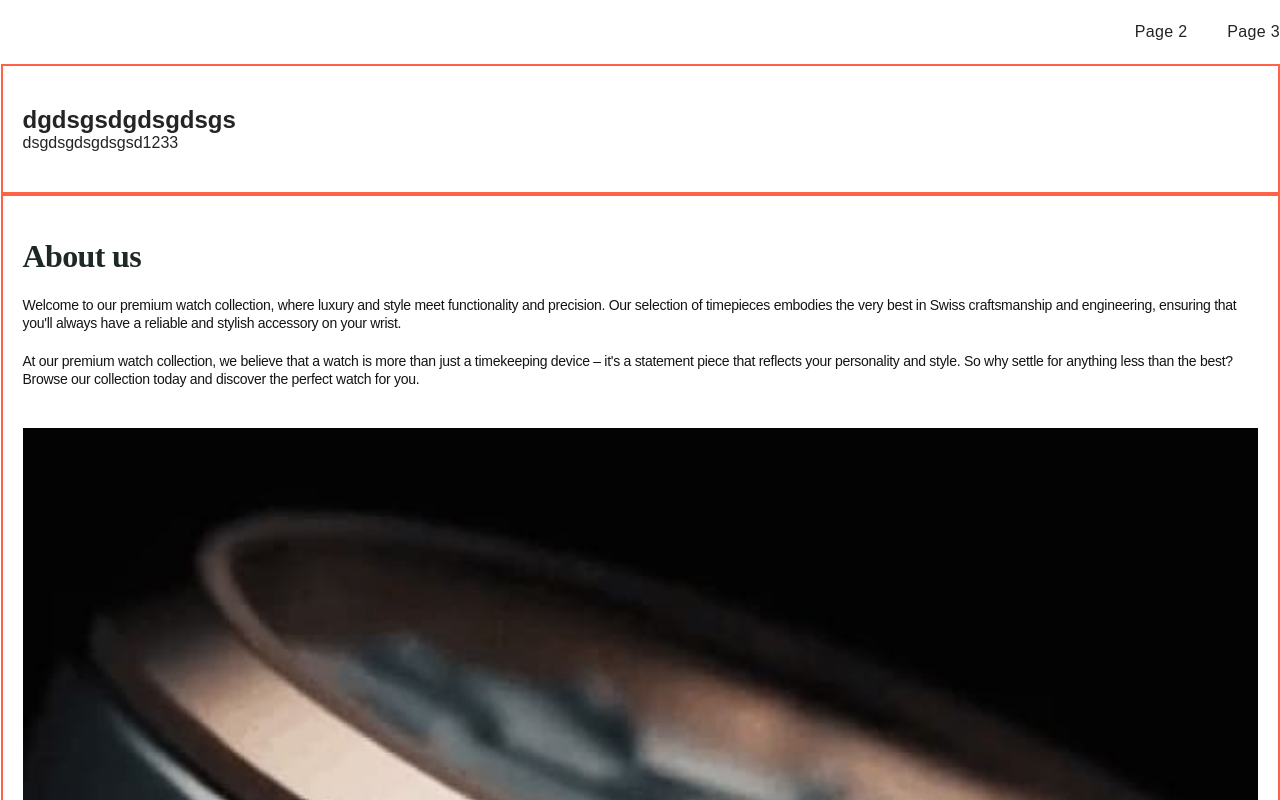
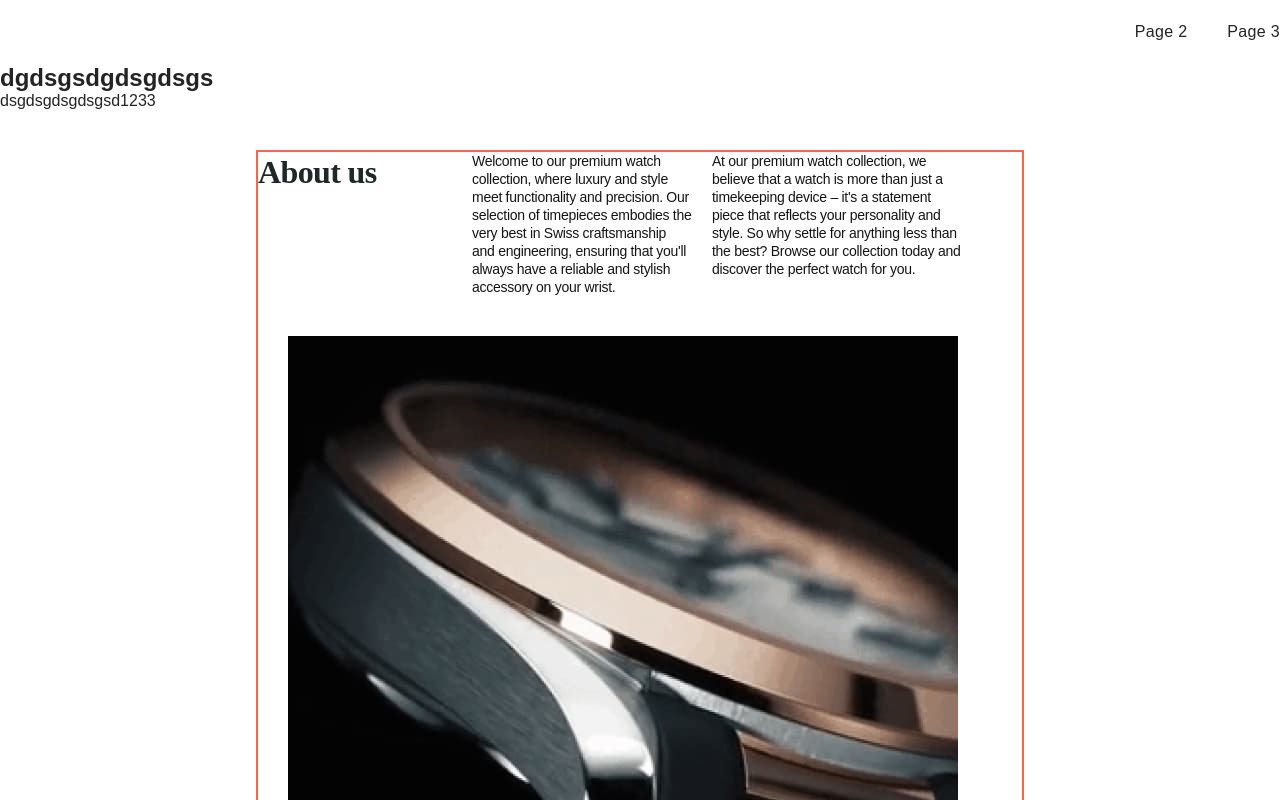
Before and after one commit to VitiukVV/project-wristwatch, a website built with Vite: page src/index.html in a window 1280 px wide. Shown: the top 800 px of the page. Built offline with nearby package versions, Linux system fonts and the light colour scheme.

Commit message:
features/about-us
correct (768px)

```diff
--- a/src/css/about-us.css
+++ b/src/css/about-us.css
@@ -1,28 +1,14 @@
-img {
-    display: block;
-    max-width: 100%;
-    height: auto;
-    width: 100%;
+.about-us {
+    padding: 40px 20px;
 }
 
-h1,
-h2,
-h3,
-h4,
-p {
-    margin-top: 0;
-    margin-bottom: 0;
-}
-
-.container {
-    width: 100%;
+.about-us-container {
     margin-left: auto;
     margin-right: auto;
-    padding: 40px 20px;
     border: 2px solid tomato;
 }
 
-.about-title {
+.about-us-title {
     font-family: 'Epilogue';
     font-style: normal;
     font-weight: 600;
@@ -30,32 +16,79 @@ p {
     line-height: 1.25;
     letter-spacing: -0.02em;
     color: #1E2827;
-    margin-bottom: 20px;
 }
 
-.about-text {
+.about-us-item {
     font-weight: 300;
     font-size: 14px;
     line-height: 1.29;
     letter-spacing: -0.02em;
     color: #141414;
-    margin-bottom: 40px;
 }
 
-.about-text-paragraph {
-    margin-top: 20px;
+.about-us-img {
+    width: 335px;
+    margin-left: auto;
+    margin-right: auto;
 }
 
-@media screen and (max-width: 767px) {
-    .container {
+@media screen and (min-width: 375px) {
+    .about-us-container {
         width: 375px;
+    }
+
+    .about-us-title {
+        margin-bottom: 20px;
+    }
+
+    .about-us-item {
+        margin-bottom: 40px;
+    }
+
+    .about-us-item-paragraph {
+        margin-top: 20px;
     }
 }
 
 @media screen and (min-width:768px) {
-    .container {
-        max-width: 1279px;
+    .about-us-container {
+        width: 768px;
     }
 
+    .about-us-title {
+        width: 174px;
+        margin-right: 40px;
+    }
 
+    .about-us-field {
+        display: flex;
+        flex-direction: row;
+    }
+
+    .about-us-list {
+        width: 490px;
+        display: flex;
+        flex-direction: row;
+        align-items: flex-start;
+    }
+
+    .about-us-item-text {
+        width: 220px;
+        margin-right: 20px;
+    }
+
+    .about-us-item-paragraph {
+        width: 250px;
+        margin-top: 0;
+    }
+
+    .about-us-img {
+        width: 704px;
+    }
 }
+
+@media screen and (min-width: 1280) {
+    .about-us-container {
+        width: 1280px;
+    }
+}
--- a/src/partials/about-us.html
+++ b/src/partials/about-us.html
@@ -1,20 +1,28 @@
-<section>
-  <div class="about container">
-    <h2 class="about-title">About us</h2>
-    <div class="about-text">
+<section class="about-us">
+  <div class="about-us-container container">
+    <div class="about-us-field">
+      <h2 class="about-us-title">About us</h2>
+      <ul class="about-us-list">
+        <li class="about-us-item about-us-item-text">
           <p>
             Welcome to our premium watch collection, where luxury and style meet
-        functionality and precision. Our selection of timepieces embodies the
-        very best in Swiss craftsmanship and engineering, ensuring that you'll
-        always have a reliable and stylish accessory on your wrist.
+            functionality and precision. Our selection of timepieces embodies
+            the very best in Swiss craftsmanship and engineering, ensuring that
+            you'll always have a reliable and stylish accessory on your wrist.
           </p>
-      <p class="about-text-paragraph">
-        At our premium watch collection, we believe that a watch is more than
-        just a timekeeping device – it's a statement piece that reflects your
-        personality and style. So why settle for anything less than the best?
-        Browse our collection today and discover the perfect watch for you.
+        </li>
+        <li class="about-us-item about-us-item-paragraph">
+          <p>
+            At our premium watch collection, we believe that a watch is more
+            than just a timekeeping device – it's a statement piece that
+            reflects your personality and style. So why settle for anything less
+            than the best? Browse our collection today and discover the perfect
+            watch for you.
           </p>
+        </li>
+      </ul>
     </div>
+    <div class="about-us-img">
       <picture>
         <source
           srcset="
@@ -35,8 +43,7 @@
         src="../img/about-us/about-us-mobile.jpg"
         alt="Watch"
         srcset="../img/about-us/about-us-mobile-2x.jpg"
-      width="335"
-      height="365"
       />
     </div>
+  </div>
 </section>
```
Lines whose indentation alone changed are shown as unchanged.
